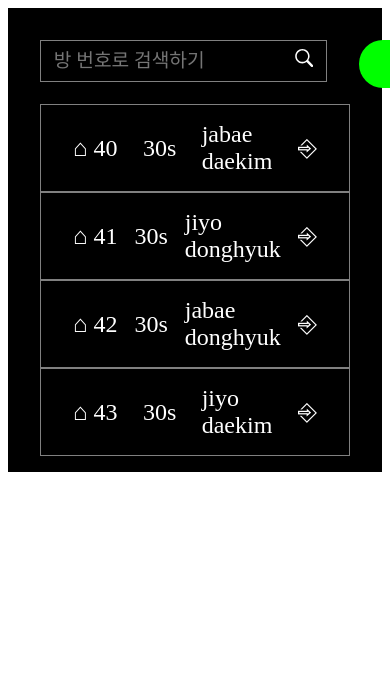
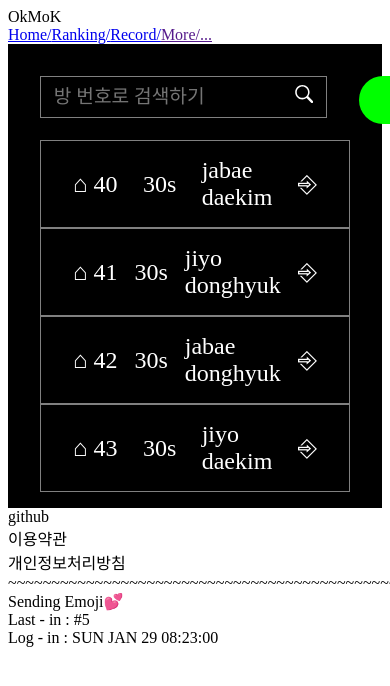
Before and after one commit to OkMoK-co/OkMoK, a Next.js app in the folder hybrid/: page / in a window 390 px wide. Shown: the top 686 px of the page. Built offline with nearby package versions, Linux system fonts and the light colour scheme.

Commit message:
[Feat] 데스크탑, 모바일 기기에 따라 다른 레이아웃 구성 #2

```diff
--- a/hybrid/src/app/(main)/layout.tsx
+++ b/hybrid/src/app/(main)/layout.tsx
@@ -1,8 +1,9 @@
 /* todo: 메인, 랭크, 기보 레이아웃 @자배 */
+import MainLayout from '@/components/layout/MainLayout';
 interface MainLayoutProps {
   children: React.ReactNode;
 }
 
-export default function MainLayout({ children }: MainLayoutProps) {
-  return <>{children}</>;
+export default function Layout({ children }: MainLayoutProps) {
+  return <MainLayout>{children}</MainLayout>;
 }
--- /dev/null
+++ b/hybrid/src/components/layout/MainLayout.tsx
@@ -0,0 +1,17 @@
+'use client';
+
+import dynamic from 'next/dynamic';
+import { isMobile } from 'react-device-detect';
+
+const AdaptiveLayout = dynamic(
+  () => (isMobile ? import('./MobileLayout') : import('./DesktopLayout')),
+  { ssr: false }
+);
+
+interface MainLayoutProps {
+  children: React.ReactNode;
+}
+
+export default function MainLayout({ children }: MainLayoutProps) {
+  return <AdaptiveLayout>{children}</AdaptiveLayout>;
+}
```
